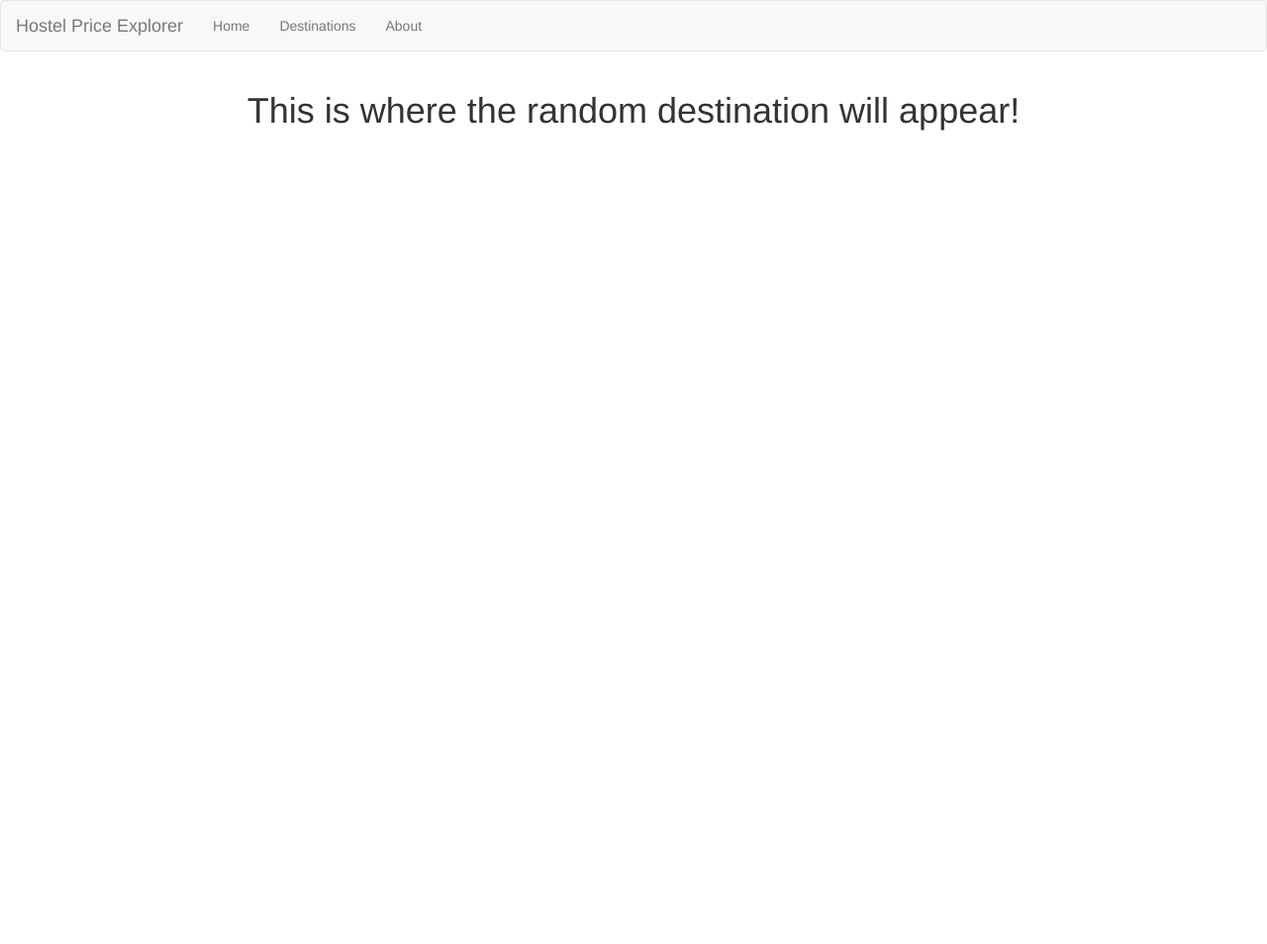
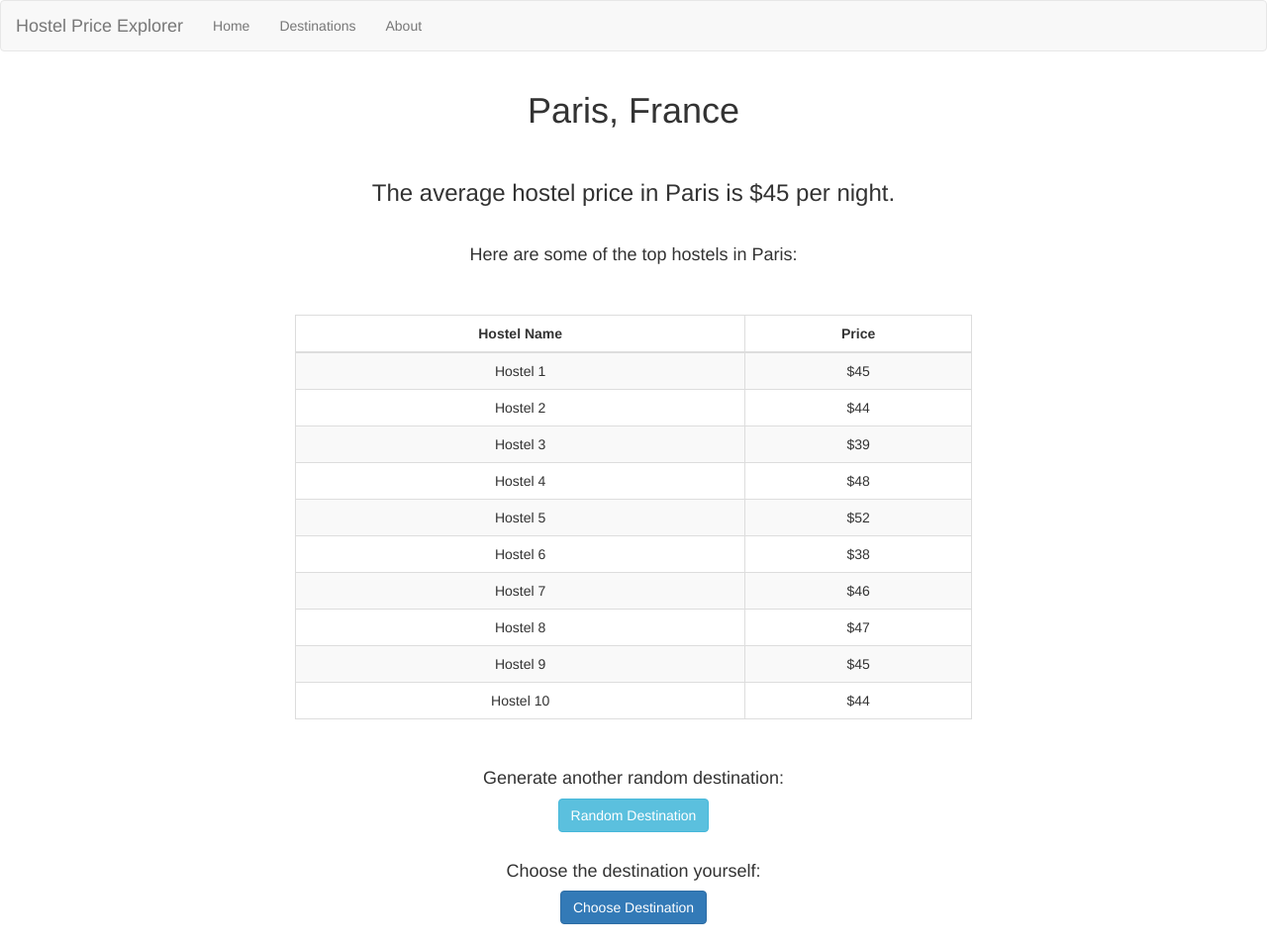
Before and after one commit to rachlpratt/hostelworld-scraper-flaskapp, a Flask app: page /random in a window 1280 px wide. Shown: the whole page at 99% size. Before the commit the page ends 132 px from the top, so only its background shows below. Run offline with Flask 2, Linux system fonts and the light colour scheme; some libraries are stand-ins or nearby versions.

Commit message:
Add table of dummy data to random page

```diff
--- a/app/routes.py
+++ b/app/routes.py
@@ -1,5 +1,6 @@
 from app import app
 from flask import render_template
+from random import choice
 
 
 @app.route('/')
@@ -20,7 +21,24 @@ def about():
 
 @app.route('/random')
 def random():
-    return render_template('random.html', title='Random Destination')
+
+    # Simulate generating a random destination (microservice will do this later)
+    rand_dests = [["asia", "japan", "tokyo"], ["europe", "france", "paris"], ["europe", "italy", "milan"]]
+    rand_dest = choice(rand_dests)
+    country, city = rand_dest[1], rand_dest[2]
+
+    # Create fake hostel names and prices for now - will scrape this info later
+    hostels = [["Hostel 1", 45], ["Hostel 2", 44], ["Hostel 3", 39], ["Hostel 4", 48], ["Hostel 5", 52],
+               ["Hostel 6", 38], ["Hostel 7", 46], ["Hostel 8", 47], ["Hostel 9", 45], ["Hostel 10", 44]]
+
+    # Get average hostel price
+    sum_prices = 0
+    for hostel in hostels:
+        sum_prices += hostel[1]
+    avg_price = round(sum_prices / len(hostels))
+
+    return render_template('random.html', title='Random Destination', hostels=hostels, country=country, city=city,
+                           avg_price=avg_price)
 
 
 @app.route('/destination')
--- a/app/templates/index.html
+++ b/app/templates/index.html
@@ -8,10 +8,10 @@
     <br><br>
     <h4>Use the button below to see hostel prices for a random travel destination!</h4>
     <br>
-    <a href="{{ url_for('random') }}" class="btn btn-info" role="button">Generate Destination</a>
+    <a href="{{ url_for('random') }}" class="btn btn-info" role="button">Random Destination</a>
     <br><br>
     <h4>If you would rather see hostel prices at a destination of your choice, use the button below:</h4>
     <br>
-    <a href="{{ url_for('destination') }}" class="btn btn-primary" role="button">Choose Destination</a>
+    <a href="{{ url_for('destinations') }}" class="btn btn-primary" role="button">Choose Destination</a>
     <br>
 {% endblock %}
--- a/app/templates/random.html
+++ b/app/templates/random.html
@@ -1,5 +1,39 @@
 {% extends "base.html" %}
 
 {% block app_content %}
-    <h1>This is where the random destination will appear!</h1>
+    <style type="text/css">
+    .table {
+        margin: 0 auto;
+        width: 60%;
+    }
+    </style>
+    <h1>{{ city |title }}, {{ country |title }}</h1>
+    <br>
+    <h3>The average hostel price in {{ city |title }} is ${{ avg_price }} per night.</h3>
+    <br>
+    <h4>Here are some of the top hostels in {{ city |title }}:</h4>
+    <br><br>
+    <table class="table table-striped table-bordered">
+    <thead>
+        <tr>
+            <th class="text-center">Hostel Name</th>
+            <th class="text-center">Price</th>
+        </tr>
+    </thead>
+    <tbody>
+        {% for hostel in hostels %}
+        <tr>
+        <td>{{ hostel[0] }}</td>
+        <td>${{ hostel[1] }}</td>
+        </tr>
+        {% endfor %}
+    </tbody>
+    </table>
+    <br><br>
+    <h4>Generate another random destination:</h4>
+    <a href="{{ url_for('random') }}" class="btn btn-info" role="button">Random Destination</a>
+    <br><br>
+    <h4>Choose the destination yourself:</h4>
+    <a href="{{ url_for('destinations') }}" class="btn btn-primary" role="button">Choose Destination</a>
+    <br><br>
 {% endblock %}
```
